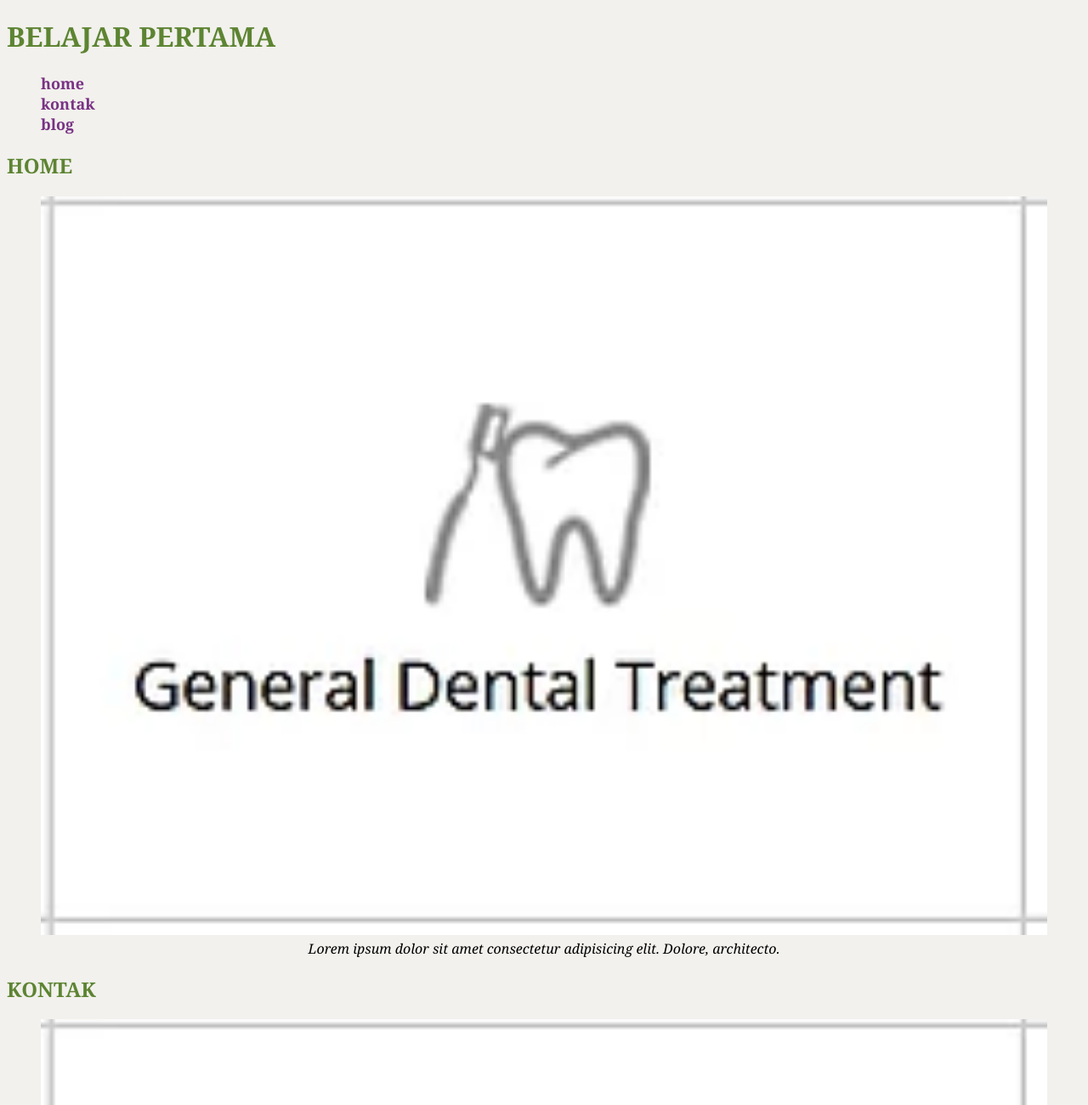
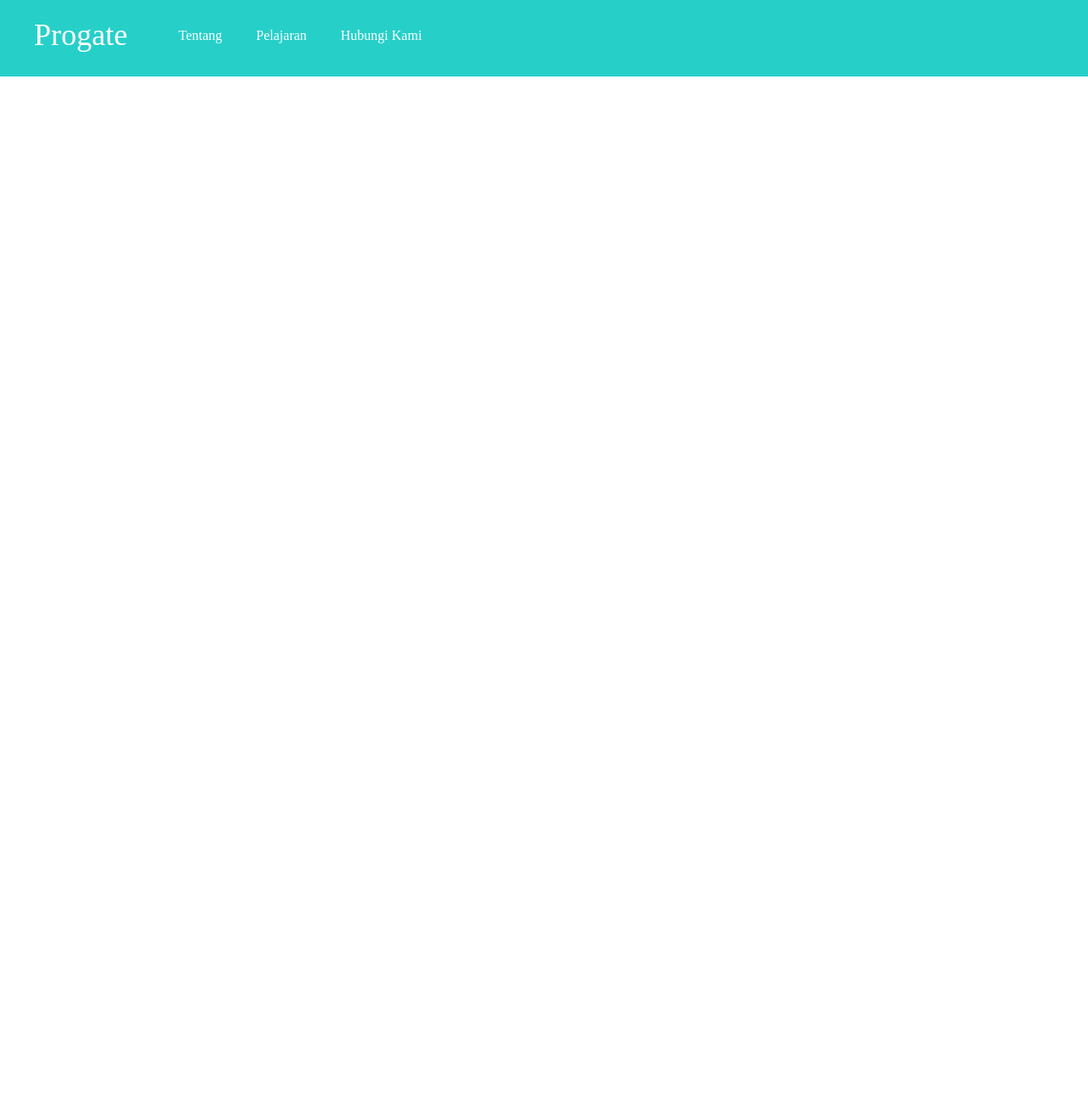
Before and after one commit to rakhas-desaign/html-css, a plain HTML site: page index.html in a window 1280 px wide. Shown: the top 1300 px of the page at 85% size. After the commit the page ends 800 px from the top, so only its background shows below. Drawn offline with Linux system fonts and the light colour scheme.

Commit message:
perubahan index html.style css total

```diff
--- a/index.html
+++ b/index.html
@@ -1,48 +1,23 @@
-<!DOCTYPE html>
-<html lang="en">
-
 <head>
- <meta charset="UTF-8">
- <meta name="viewport" content="width=device-width, initial-scale=1.0">
- <title>arduino</title>
+ <meta charset="utf-8">
+ <title>Progate</title>
  <link rel="stylesheet" href="style.css">
 </head>
 
 <body>
- <header>
-  <h1> belajar pertama</h1>
-  <nav>
-   <ol>
-    <li><a href="#home">home</a></li>
-    <li><a href="#kontak">kontak</a></li>
-    <li><a href="#blog">blog</a></li>
-   </ol>
-  </nav>
- </header>
- <main>
-  <h2>Home</h2>
-  <figure>
-   <img src="images/gigiku.webp" alt="gambar">
-   <figcaption class="intro"> Lorem ipsum dolor sit amet consectetur adipisicing elit. Dolore, architecto.</figcaption>
+ <!-- Ketik code Anda dibawah -->
+ <div class="header">
+  <div class="header-logo">Progate</div>
 
-  </figure>
-  <h2>kontak</h2>
-  <figure>
-   <img src="images/gigiku.webp" alt="gambar">
-   <figcaption> Lorem ipsum dolor sit amet consectetur adipisicing elit. Dolore, architecto.</figcaption>
+  <div class="header-list">
+   <ul>
+    <li>Tentang</li>
+    <li>Pelajaran</li>
+    <li>Hubungi Kami</li>
 
-  </figure>
-  <h2>blog</h2>
-  <figure>
-   <img src="images/gigiku.webp" alt="gambar">
-   <figcaption> Lorem ipsum dolor sit amet consectetur adipisicing elit. Dolore, architecto.</figcaption>
-
-  </figure>
- </main>
-
-
-
-
+   </ul>
+  </div>
+ </div>
 </body>
 
 </html>
--- a/style.css
+++ b/style.css
@@ -1,41 +1,32 @@
-html{
- box-sizing: border-box;
- background-color: #f2f1ed;
- font-family: Georgia,serif;
- line-height: 1,5;
+html, body,
+ul, ol, li,
+h1, h2, h3, h4, h5, h6, p,
+form, input, div {
+  margin: 0;
+  padding: 0;
 }
 
-*,*::before, *::after{
- box-sizing: inherit;
+body {
+  font-family: "Avenir Next";
 }
-img{
- width: 100%;
+
+li {
+  list-style: none;
 }
-h1,h2{
- color: #5d8432;
- text-transform: uppercase;
+
+.header {
+ background-color: #26d0c9;
+ color: #fff;
+ height: 90px;
 }
-figcaption{
- font-size: .8rem;
- font-style: italic;
- text-align: center;
+
+.header-logo {
+ float: left;
+ font-size: 36px;
+ padding: 20px 40px;
 }
-nav{
- font-size: 1.125rem;
- font-weight: bold;
 
+.header-list li {
+ float: left;
+ padding: 33px 20px;
 }
-nav ol{
- list-style-type: none;
-}
-nav a{
- color: #793284;
- text-decoration: none;
-}
-nav a:hover{
- color: #b42885;
- text-decoration: underline;
-}
-.intro{
- font-size: 1rem;
-}
```
Also changed, not shown: images/gigiku.webp (deleted).
